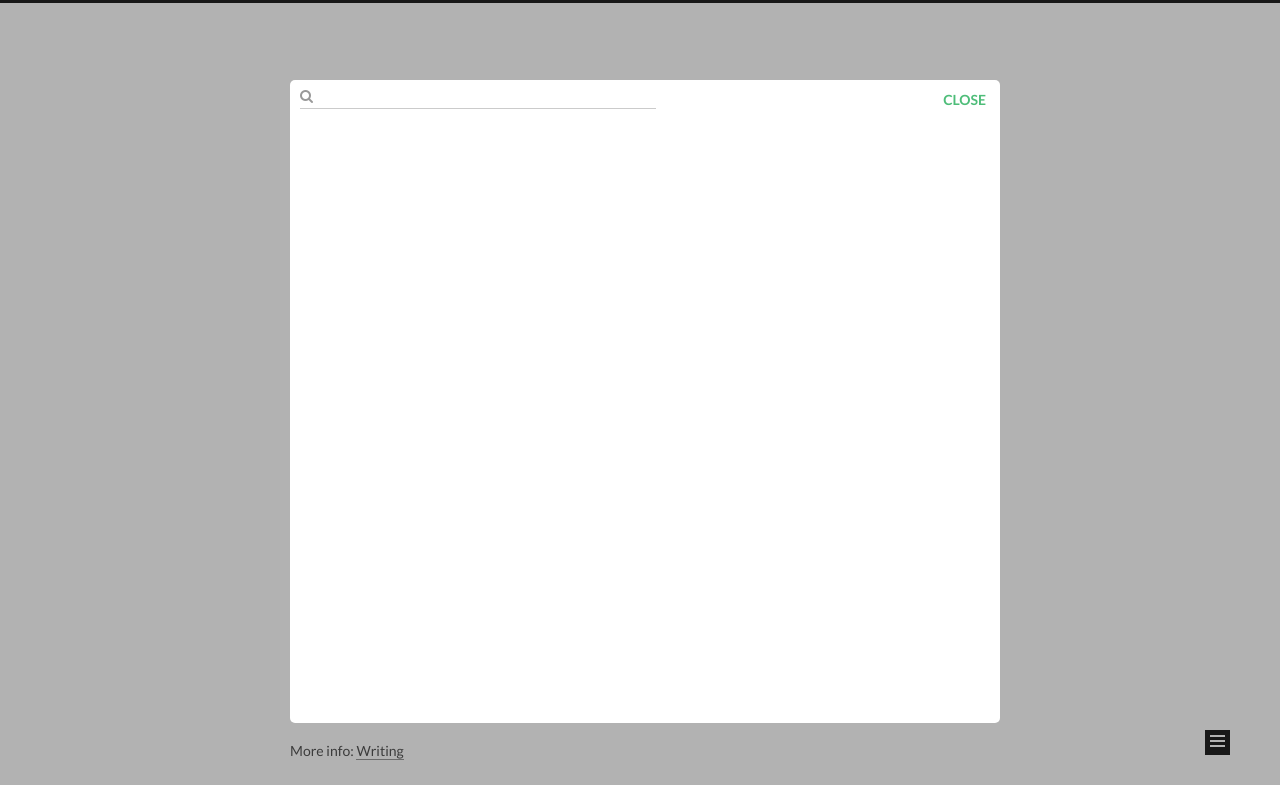
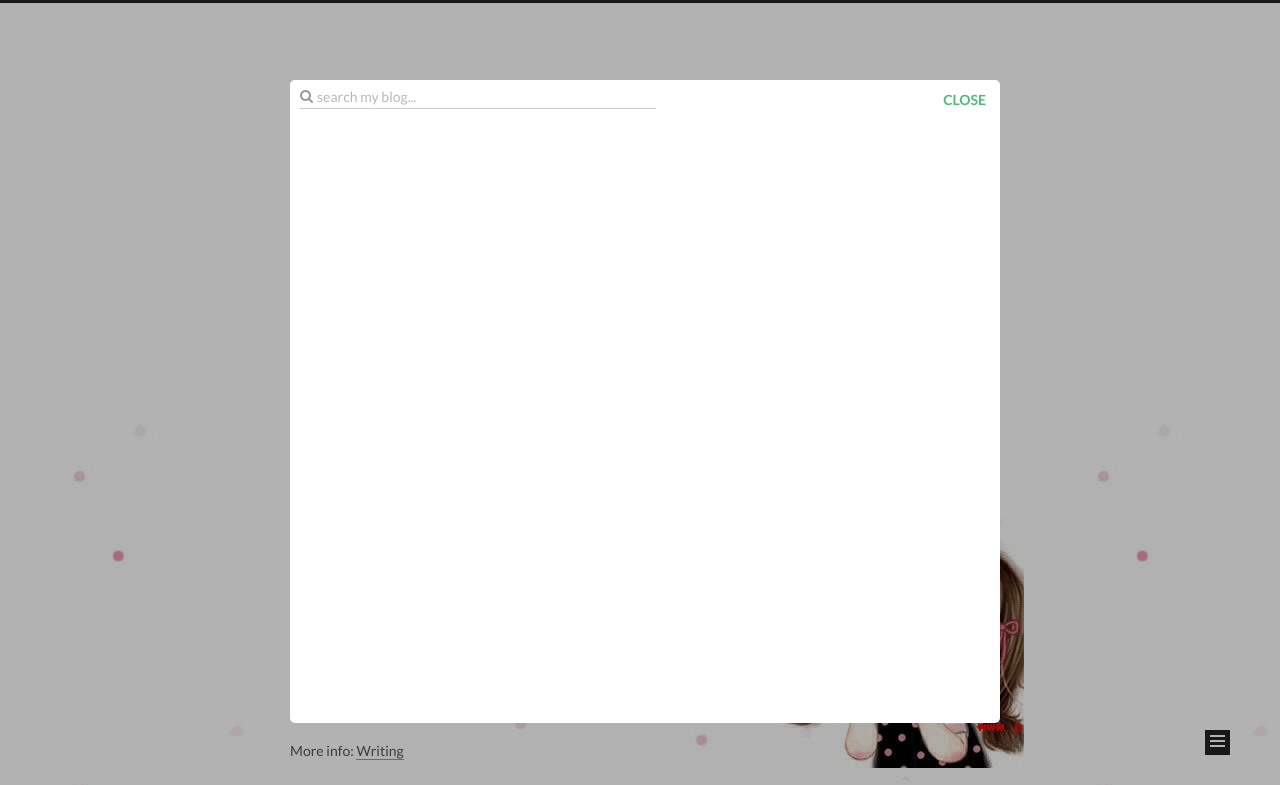
Before and after one commit to cttin/cttin.github.io, a plain HTML site: page index.html in a window 1280 px wide. Both pictures are taken after a click on the link "搜索". Shown: the top 785 px of the page. Drawn offline with Linux system fonts and the light colour scheme; a script that the page names is missing.

Commit message:
Site updated: 2016-10-06 18:27:55

```diff
--- a/css/main.css
+++ b/css/main.css
@@ -1566,7 +1566,7 @@ pre .javascript .function {
   width: 4px;
   height: 4px;
   border-radius: 50%;
-  background: #ff0649;
+  background: #5e58ff;
 }
 .links-of-blogroll {
   font-size: 13px;
@@ -2128,6 +2128,9 @@ a.search-result {
 .page-post-detail .comments {
   overflow: hidden;
 }
+body {
+  background: url("/images/backGround.jpg");
+}
 @media (max-width: 767px) {
   .header-inner,
   .container .main-inner,
--- a/index.html
+++ b/index.html
@@ -242,7 +242,7 @@
 
   <div class="popup">
  <span class="search-icon fa fa-search"></span>
- <input type="text" id="local-search-input">
+ <input type="text" id="local-search-input" placeholder="search my blog...">
  <div id="local-search-result"></div>
  <span class="popup-btn-close">close</span>
 </div>
```
Also changed, not shown: 2016/10/02/hello-world/index.html (+1 -1 lines), about/index.html (+1 -1 lines), archives/2016/10/index.html (+1 -1 lines), archives/2016/index.html (+1 -1 lines), archives/index.html (+1 -1 lines), categories/index.html (+1 -1 lines), guestbook/index.html (+1 -1 lines), tags/index.html (+1 -1 lines), images/backGround.jpg (added).
